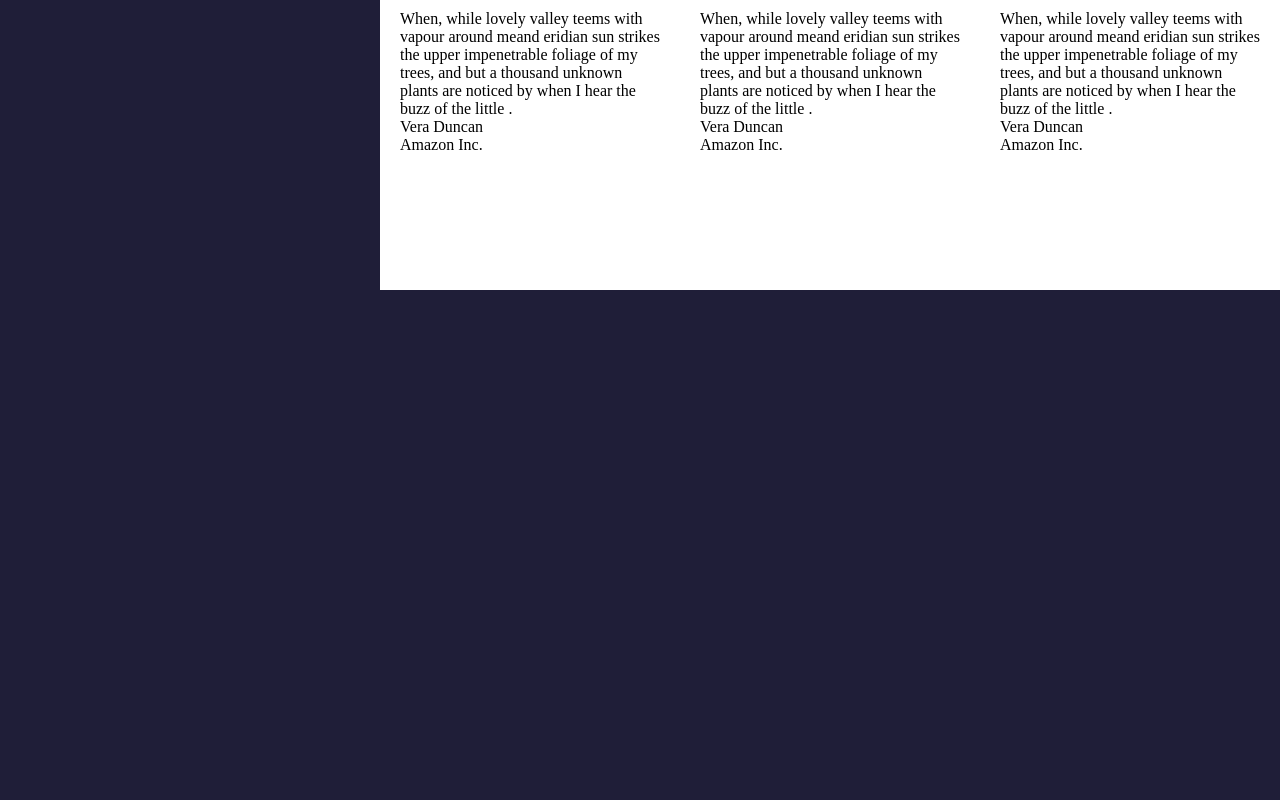
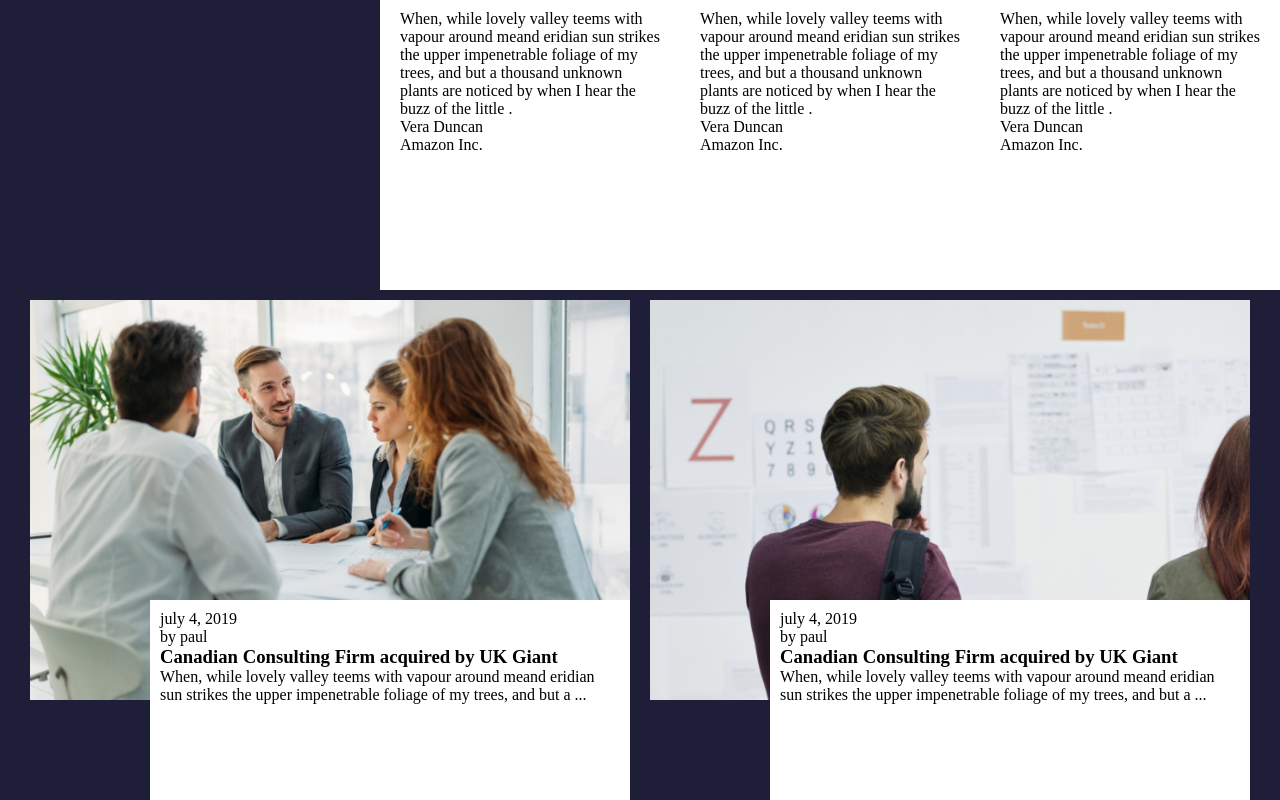
Before and after one commit to guglielmopiasenti/proj-html-vuejs, a Vue app: page / in a window 1280 px wide. Shown: the part 3391-4191 px from the top of the page. Before the commit the page ends 3681 px from the top, so only its background shows below. Built offline with nearby package versions, Linux system fonts and the light colour scheme.

Commit message:
blogcard first draft

```diff
--- a/src/components/BlogCard.vue
+++ b/src/components/BlogCard.vue
@@ -10,17 +10,50 @@ export default {
 };
 </script>
 <template>
-    <template>
-        <div>
-            <div v-for="(card, index) in blogCard" :key="index" class="blog-card">
-                <img :src="card.img" alt="Blog Image" />
+    <div class="blog-container">
+        <div v-for="(card, index) in blogCard" :key="index" class="blog-card">
+            <div class="blog-img" :style="{ backgroundImage: `url(${card.img})` }"></div>
+            <div class="blog-content">
                 <p>{{ card.date }}</p>
                 <p>{{ card.author }}</p>
                 <h3>{{ card.title }}</h3>
                 <p>{{ card.text }}</p>
             </div>
         </div>
-    </template>
+    </div>
 </template>
-<script>
-</script>
+
+<style scoped lang="scss">
+.blog-container {
+    display: flex;
+    flex-wrap: wrap;
+    justify-content: center;
+    align-items: center;
+}
+
+.blog-card {
+    position: relative;
+    width: 600px;
+    height: 400px;
+    margin: 10px;
+
+    .blog-img {
+        width: 100%;
+        height: 100%;
+        background-size: cover;
+        background-position: center;
+    }
+
+    .blog-content {
+        position: absolute;
+        bottom: -25%;
+        right: 0%;
+        width: 80%;
+        height: 50%;
+        background-color: white;
+        padding: 10px;
+        box-sizing: border-box;
+        overflow: auto;
+    }
+}
+</style>
```
